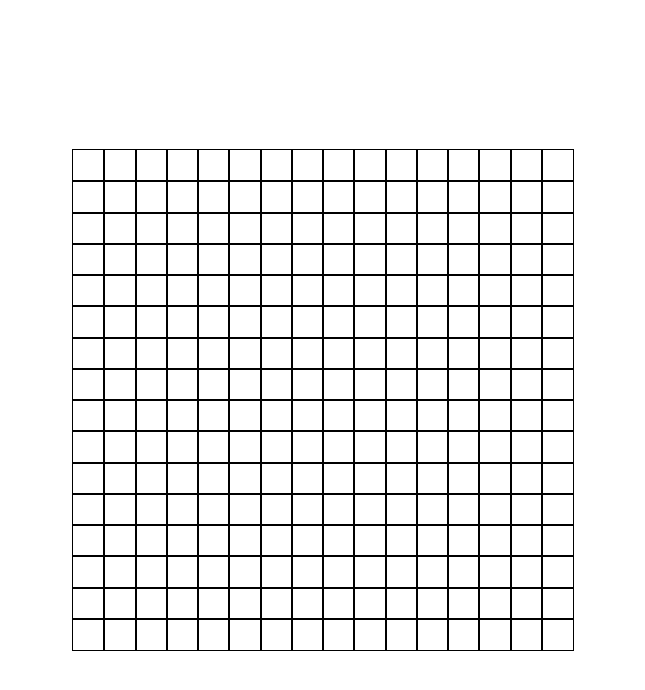
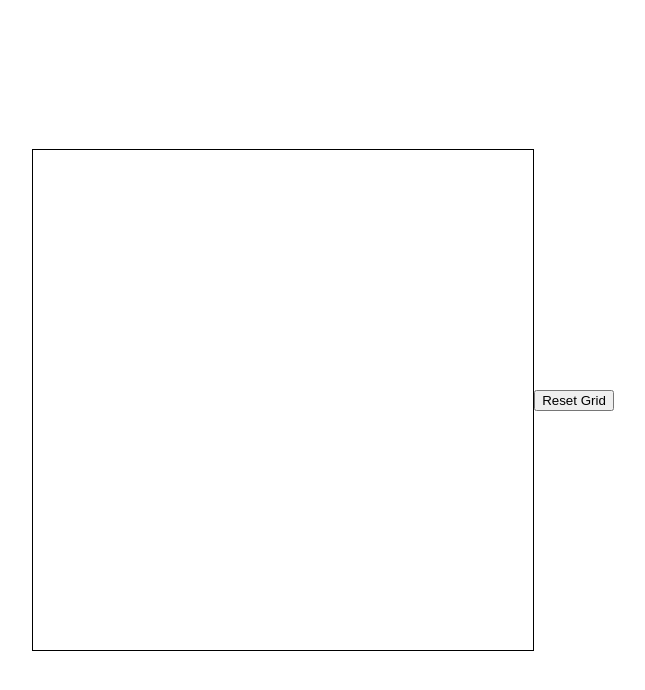
Before and after one commit to ijuntan/etch-a-sketch, a plain HTML site: page index.html in a window 1280 px wide. Shown: the whole page, without its empty margins (317-962 px from the left). Drawn offline with Linux system fonts and the light colour scheme.

Commit message:
feat: add reset grid button ( ui and logic ) and add hover event listener for grid

```diff
--- a/function.js
+++ b/function.js
@@ -1,19 +1,49 @@
+const totalSize = 500;
 
-const createGrid = (gridSize = 16) => {
-    const totalSize = 500;
+const initGrid = () => {
+    // Initialize Grid UI
     const gridDiv = document.querySelector('.grid');
     gridDiv.style.height = totalSize + "px";
     gridDiv.style.width = totalSize + "px";
 
+    createGrid()
+}
+
+const createGrid = (gridSize = 16) => {
+    const gridDiv = document.querySelector('.grid');
     const size = totalSize/gridSize
 
     for(i = 0; i < gridSize * gridSize; i++) {
-        let childDiv = document.createElement('div')
-        childDiv.setAttribute("class", `grid-child ${i}`)
+        const childDiv = document.createElement('div')
+        childDiv.setAttribute("class", `grid-child g-${i}`)
         childDiv.style.height = size + "px";
         childDiv.style.width = size + "px";
         gridDiv.appendChild(childDiv)
     }
 }
 
-createGrid()
+const initEventListener = () => {
+    const gridDiv = document.querySelector('.grid');
+    // Add Event Listener
+    gridDiv.addEventListener('mouseover', (e) => {
+        if(e.target.classList[0] === "grid-child") {
+            const target = document.querySelector(`.${e.target.classList[1]}`)
+            target.style.backgroundColor = "black"
+        }
+    })
+}
+
+const resetGrid = () => {
+    const size = prompt("Change grid size (Please input between 1-100):")
+    if(typeof +size !== "number" || size < 1 || size > 100) alert("Please input between 1-100")
+    else {
+        const gridChildren = Array.from(document.querySelectorAll('.grid-child'))
+        for(i = 0; i < gridChildren.length; i++) {
+            gridChildren[i].remove()
+        }
+        createGrid(size)
+    }
+}
+
+initGrid()
+initEventListener()
--- a/index.html
+++ b/index.html
@@ -9,5 +9,6 @@
 </head>
 <body>
     <div class="grid"></div>
+    <button onclick="resetGrid()">Reset Grid</button>
 </body>
 </html>
--- a/styles.css
+++ b/styles.css
@@ -12,7 +12,3 @@ body {
     flex-wrap: wrap;
     border: 1px solid black;
 }
-
-.grid-child {
-    outline: 1px solid black;
-}
```
